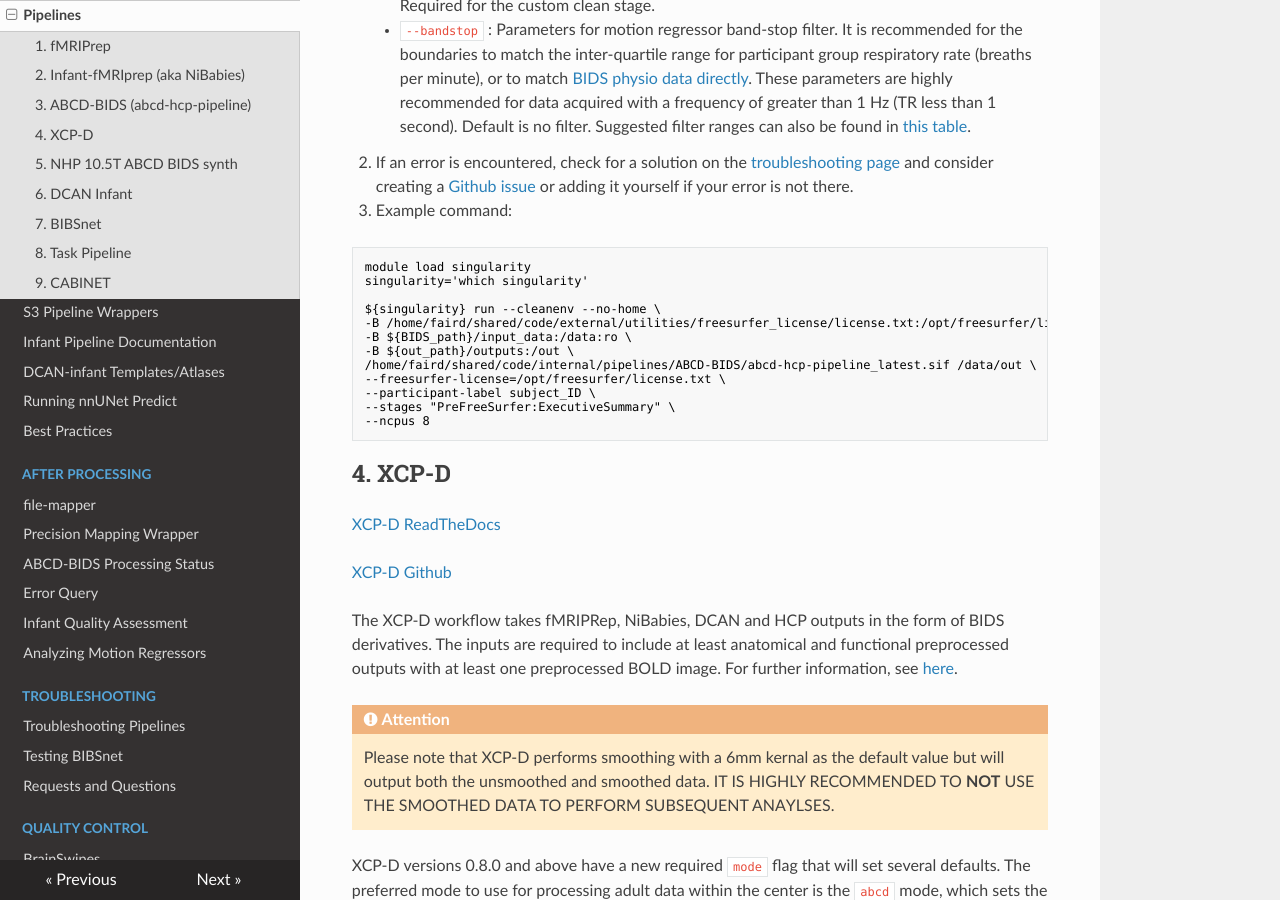
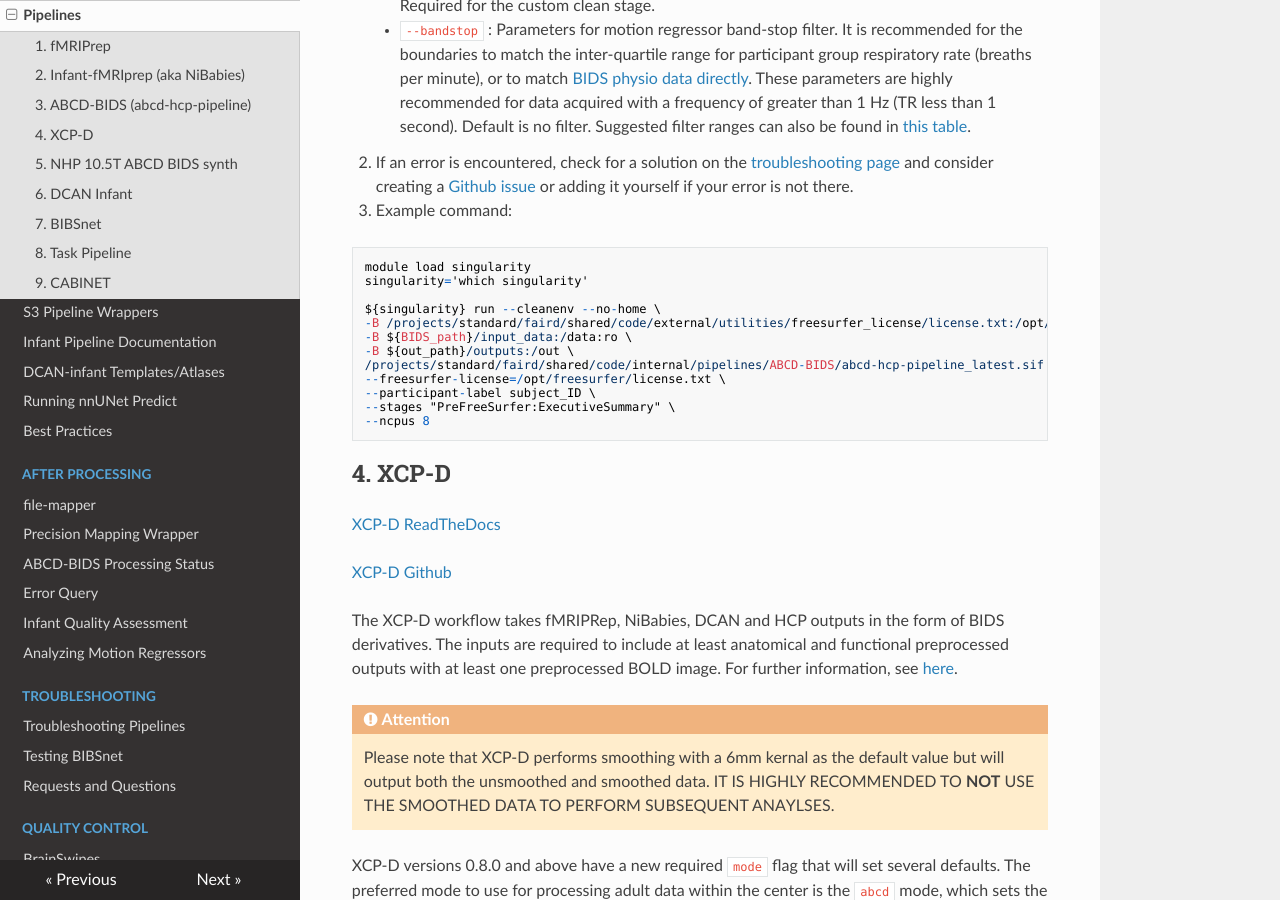
Before and after one commit to DCAN-Labs/cdni-brain, an MkDocs documentation site: the page built from docs/pipelines.md, in a window 1280 px wide and 900 px high, scrolled down 4067 px. Built offline with MkDocs 1.6.1, drawn with Linux system fonts in a browser that asks for light colours; nearby versions of some CDN libraries; some of the changed text lies outside the part shown.

Commit message:
update paths and most recent versions

````diff
--- a/docs/pipelines.md
+++ b/docs/pipelines.md
@@ -135,9 +135,9 @@ singularity='which singularity'
 ${singularity} run --cleanenv \
 -B ${fmriprep_in}/input:/data:ro \
 -B ${fmriprep_out}/bcp_fmriprep_outputs:/out \
--B /home/faird/shared/code/external/utilities/freesurfer_license/license.txt:/opt/freesurfer/license.txt \
+-B /projects/standard/faird/shared/code/external/utilities/freesurfer_license/license.txt:/opt/freesurfer/license.txt \
 -B /tmp:/work \
-/home/faird/shared/code/external/pipelines/fmriprep/fmriprep_25.1.3.sif /data/out participant \
+/projects/standard/faird/shared/code/external/pipelines/fmriprep/fmriprep_25.2.4.sif /data/out participant \
 --participant-label {subject_ID} \
 --cifti-output 91k \
 --omp-nthreads 3 \
@@ -188,10 +188,10 @@ singularity='which singularity'
 ${singularity} run --cleanenv \
 -B ${nibabies_in}/input/:/data:ro \
 -B ${nibabies_out}/nibabies_outputs/:/out \
--B /home/faird/shared/code/external/utilities/freesurfer_license/license.txt:/opt/freesurfer/license.txt \
+-B /projects/standard/faird/shared/code/external/utilities/freesurfer_license/license.txt:/opt/freesurfer/license.txt \
 -B ${tmp_dir}/work_dir/:/work \
 -B ${ext_derivs}/bibsnet_outputs/:/derivatives \
-/home/faird/shared/code/external/pipelines/nibabies/nibabies_25.1.0.sif /data /out participant \
+/projects/standard/faird/shared/code/external/pipelines/nibabies/nibabies_25.1.0.sif /data /out participant \
 --participant-label {subject_ID} \
 --age-months {age} \
 --session-id {session_ID} \
@@ -232,10 +232,10 @@ module load singularity
 singularity='which singularity'
 
 ${singularity} run --cleanenv --no-home \
--B /home/faird/shared/code/external/utilities/freesurfer_license/license.txt:/opt/freesurfer/license.txt \
+-B /projects/standard/faird/shared/code/external/utilities/freesurfer_license/license.txt:/opt/freesurfer/license.txt \
 -B ${BIDS_path}/input_data:/data:ro \
 -B ${out_path}/outputs:/out \
-/home/faird/shared/code/internal/pipelines/ABCD-BIDS/abcd-hcp-pipeline_latest.sif /data/out \
+/projects/standard/faird/shared/code/internal/pipelines/ABCD-BIDS/abcd-hcp-pipeline_latest.sif /data/out \
 --freesurfer-license=/opt/freesurfer/license.txt \
 --participant-label subject_ID \
 --stages "PreFreeSurfer:ExecutiveSummary" \
@@ -320,18 +320,18 @@ XCP-D versions 0.8.0 and above have a new required `mode` flag that will set sev
     </p>
 </div>
 
-* Check this path for the most up to date version of XCP-D `/home/faird/shared/code/external/pipelines/xcp_d`
+* Check this path for the most up to date version of XCP-D `/projects/standard/faird/shared/code/external/pipelines/xcp_d`
 
 ```
 module load singularity
 singularity= 'which singularity'
 
 ${singularity} run –cleanenv \
--B /home/faird/shared/code/external/utilities/freesurfer_license/license.txt:/opt/freesurfer/license.txt \
+-B /projects/standard/faird/shared/code/external/utilities/freesurfer_license/license.txt:/opt/freesurfer/license.txt \
 -B ${fmriprep_dir}/processed/fmriprep/sub-${subj_id}_ses-${ses_id}:/fmriprep_out \
 -B ${xcpd_dir}/processed/sub-${subj_id}_ses-${ses_id}:/xcpd_out \
 -B ${xcpd_dir}/work_dir/sub-${subj_id}_ses-${ses_id}:/wkdir \
-/home/faird/shared/code/external/pipelines/xcp_d/xcp_d_0.11.0.sif \
+/projects/standard/faird/shared/code/external/pipelines/xcp_d/xcp_d_0.12.0.sif \
 --mode abcd \
 --participant-label ${subj_id} \
 --omp-nthreads 3 \
@@ -379,12 +379,12 @@ This pipeline is for processing macaque data collected from a 10.5T scanner from
 ```
 module load singularity; singularity exec --cleanenv \
 -B /scratch.global/tmadison/macaque_masks:/masks \
--B /home/faird/shared/code/internal/utilities/zlab_10p5T_nhp_processing/parcellations:/opt/dcan-tools/dcan_bold_proc/templates/parcellations \
--B /home/faird/shared/code/external/utilities/freesurfer_license/license.txt:/opt/freesurfer/license.txt \
--B /home/faird/shared/code/internal/utilities/zlab_10p5T_nhp_processing/MultiTemplates/MMU46011:/MultiTemplates \
+-B /projects/standard/faird/shared/code/internal/utilities/zlab_10p5T_nhp_processing/parcellations:/opt/dcan-tools/dcan_bold_proc/templates/parcellations \
+-B /projects/standard/faird/shared/code/external/utilities/freesurfer_license/license.txt:/opt/freesurfer/license.txt \
+-B /projects/standard/faird/shared/code/internal/utilities/zlab_10p5T_nhp_processing/MultiTemplates/MMU46011:/MultiTemplates \
 -B /path/to/inputs/nhp_in:/bids_input:ro \
 -B /path/to/outputs/nhp_out:/output \
-/home/faird/shared/code/internal/pipelines/nhp-ABCD-BIDS/nhp-abcd-bids-pipeline-synth_0.2.11.sif /entrypoint.sh /bids_input /output \
+/projects/standard/faird/shared/code/internal/pipelines/nhp-ABCD-BIDS/nhp-abcd-bids-pipeline-synth_0.2.11.sif /entrypoint.sh /bids_input /output \
 --freesurfer-license=/opt/freesurfer/license.txt \
 --ncpus 2 \
 --multi-template-dir=/MultiTemplates \
@@ -472,7 +472,7 @@ Example command:
 -B /path/to/input/:/input \
 -B /path/to/output/:/output \
 -B /path/to/working/directory/:/work \
-/home/faird/shared/code/internal/pipelines/bibsnet_container/bibsnet_v3.0.0.sif \
+/projects/standard/faird/shared/code/internal/pipelines/bibsnet_container/bibsnet_v3.0.0.sif \
 /input /output participant -start prebibsnet -end postbibsnet -v \
 --participant-label ${subject_id} \
 -w /work
````
